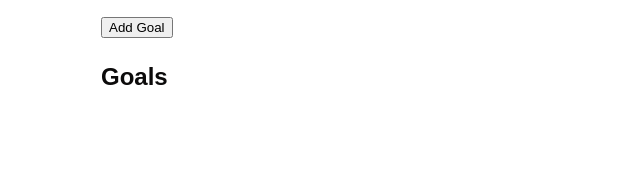
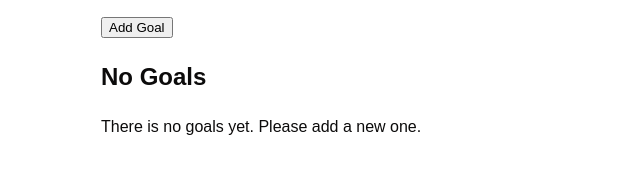
Before and after one commit to keira-yes/goals, a React (Vite) app: page / in a window 1280 px wide. Shown: the part 559-732 px from the top of the page, without its empty margins (299-939 px from the left). Built offline with nearby package versions, Linux system fonts and the light colour scheme; a web font is replaced by a local one.

Commit message:
add InfoBox

```diff
--- a/src/components/Goals.tsx
+++ b/src/components/Goals.tsx
@@ -1,6 +1,7 @@
 import { type FC } from 'react'
 import { Goal } from './Goal'
-import { GoalType } from '../App'
+import { type GoalType } from '../App'
+import { InfoBox } from './InfoBox'
 
 type GoalsProps = {
     goals: GoalType[]
@@ -8,18 +9,28 @@ type GoalsProps = {
 }
 
 export const Goals: FC<GoalsProps> = ({ goals, deleteGoalHandler }) => {
+    if (goals.length === 0) {
+        return <InfoBox type='info' />
+    }
+
     return (
+        <>
+            {goals.length > 4 && <InfoBox type='warning' />}
             <section>
                 <h2>Goals</h2>
                 <ul>
                     {goals.map((goal) => (
                         <li key={goal.id}>
-                        <Goal id={goal.id} title={goal.title} deleteGoalHandler={deleteGoalHandler}>
+                            <Goal
+                                id={goal.id}
+                                title={goal.title}
+                                deleteGoalHandler={deleteGoalHandler}>
                                 {goal.description}
                             </Goal>
                         </li>
                     ))}
                 </ul>
             </section>
+        </>
     )
 }
--- /dev/null
+++ b/src/components/InfoBox.tsx
@@ -0,0 +1,23 @@
+import { type FC } from 'react'
+
+type InfoBoxProps = {
+    type: 'warning' | 'info'
+}
+
+export const InfoBox: FC<InfoBoxProps> = ({ type }) => {
+    if (type === 'warning') {
+        return (
+            <aside>
+                <h2>So many goals...</h2>
+                <p>You have added a lot of goals. Are you sure you can achieve them all?</p>
+            </aside>
+        )
+    }
+
+    return (
+        <aside>
+            <h2>No Goals</h2>
+            <p>There is no goals yet. Please add a new one.</p>
+        </aside>
+    )
+}
```
Lines whose indentation alone changed are shown as unchanged.
